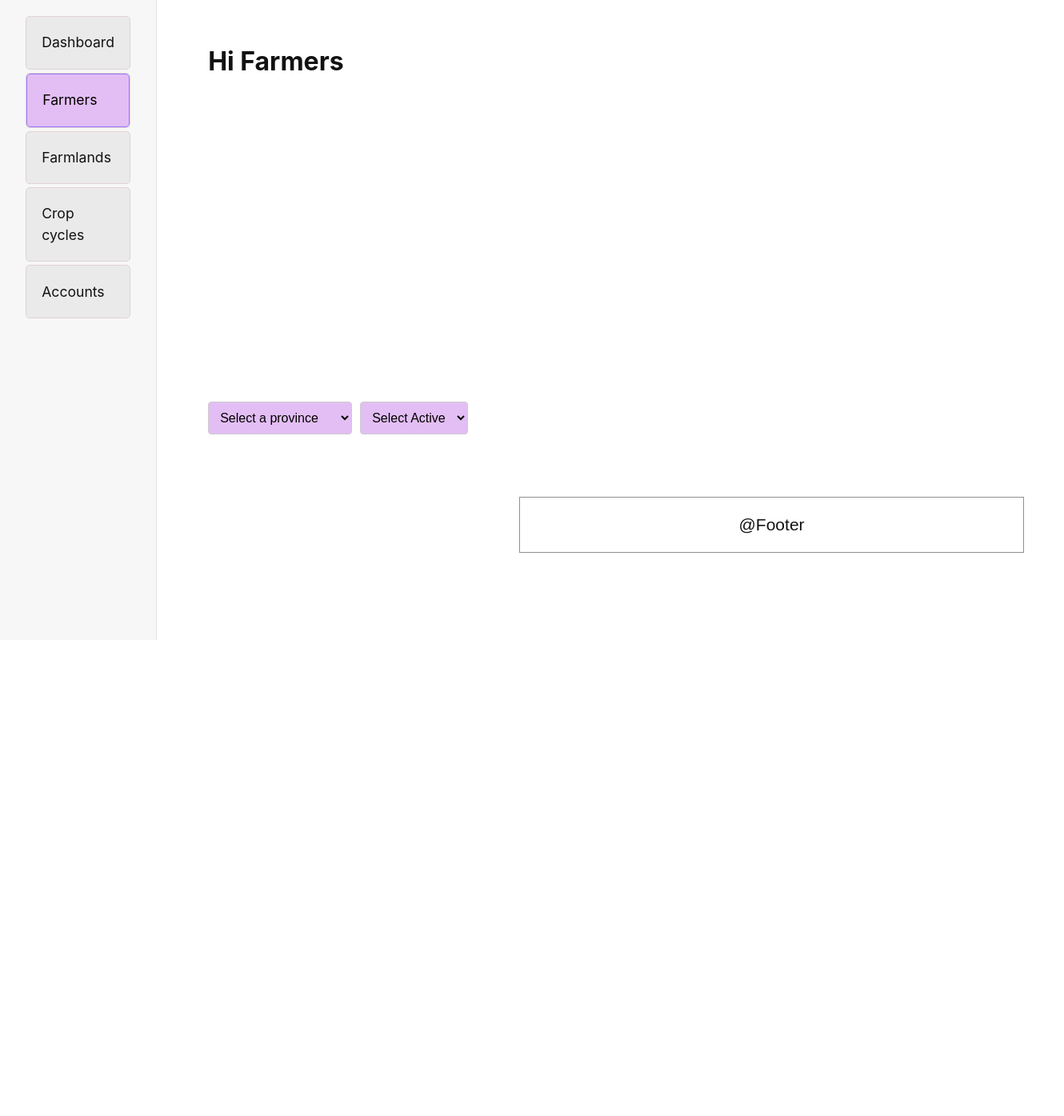
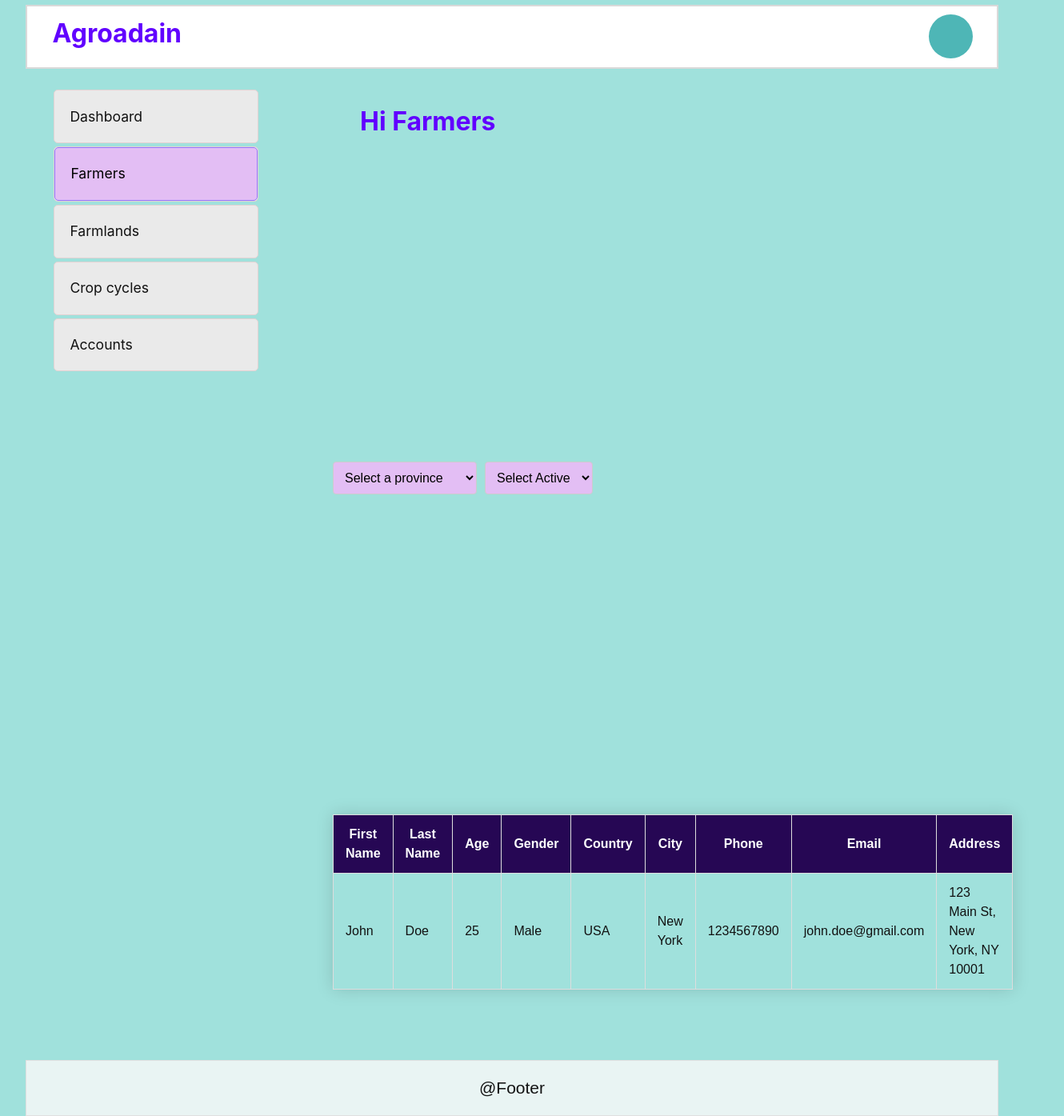
Before and after one commit to vouchheang/Test, a React (Vite) app: page /farmers in a window 1280 px wide. Shown: the whole page at 80% size, 1330 px wide, since content can reach past the window. Before the commit the page ends 923 px from the top, so only its background shows below. Built offline with nearby package versions, Linux system fonts and the light colour scheme.

Commit message:
table layout

```diff
--- a/src/App.jsx
+++ b/src/App.jsx
@@ -1,20 +1,23 @@
-import Footer from './components/Footer';
-import { Outlet } from 'react-router-dom';
-import Menu from './components/Menu';
+import { Outlet } from "react-router-dom";
+import Menu from "./components/Menu";
+import Slider from "./components/Slider";
+import Footer from "./components/Footer"
+import "./styles/App.css";
 
 export default function Root() {
   return (
-    <>
+     <div id="container">
+         <div className="header">
+          <Slider />
+          </div>
 
+         <div className="main">
+         <div className="Menu"><Menu /></div>
+         <div id="detail"><Outlet /></div>
+        </div>
 
+        <div className="footer"><Footer/></div>
+      </div>
 
-     <Menu />
-
-
-      <div id="detail">
-        <Outlet />
-      </div>
-      <Footer/>
-    </>
   );
 }
--- a/src/components/Slider.jsx
+++ b/src/components/Slider.jsx
@@ -3,7 +3,7 @@ import '../styles/Slider.css'
 function Slider() {
   return <div className="sidebar">
     <div className="sidebar1">
-      <h1>Agroadaim</h1>
+      <h1>Agroadain</h1>
     </div>
     <div className="sidebar2">
       <div className="Image"></div>
--- /dev/null
+++ b/src/components/Table.jsx
@@ -0,0 +1,38 @@
+import "../styles/Table.css";
+function Table() {
+    return (
+      <div id="table">
+        <table>
+            <thead>
+                <tr>
+                    <th>First Name</th>
+                    <th>Last Name</th>
+                    <th>Age</th>
+                    <th>Gender</th>
+                    <th>Country</th>
+                    <th>City</th>
+                    <th>Phone</th>
+                    <th>Email</th>
+                    <th>Address</th>
+                </tr>
+            </thead>
+            <tbody>
+                <tr>
+                    <td>John</td>
+                    <td>Doe</td>
+                    <td>25</td>
+                    <td>Male</td>
+                    <td>USA</td>
+                    <td>New York</td>
+                    <td>1234567890</td>
+                    <td>john.doe@gmail.com</td>
+                    <td>123 Main St, New York, NY 10001</td>
+                </tr>
+            </tbody>
+        </table>
+
+      </div>
+    );
+  }
+
+  export default Table;
--- /dev/null
+++ b/src/components/testapi.jsx
@@ -0,0 +1,5 @@
+function Post (props){
+    return<div className='box'>Post {props.post.title}</div>
+}
+
+export default Post;
--- a/src/pages/Dashboard.jsx
+++ b/src/pages/Dashboard.jsx
@@ -24,7 +24,6 @@ const Dashboard = () => {
 
   return (
     <div className="dashboard-container">
-      <h2>Overview</h2>
       <div className="dashboard-stats">
         <Boxdashboard totalFarmers={totalFarmers} />
         <Boxdashboard totalFarmers={totalFarmers} />
--- a/src/pages/Farmer.jsx
+++ b/src/pages/Farmer.jsx
@@ -1,4 +1,6 @@
 import Dropdown from '../components/Dropdown';
+import Table from "../components/Table";
+
 
 function Farmers() {
   return (
@@ -6,6 +8,8 @@ function Farmers() {
       <h1>Hi Farmers</h1>
 
       <Dropdown/>
+
+     <Table/>
     </>
   );
 }
--- /dev/null
+++ b/src/styles/App.css
@@ -0,0 +1,37 @@
+body{
+  background-color: #25bbae6e;
+}
+#container{
+    width: 95%;
+    margin: 0 auto;
+
+}
+.main{
+    width: 100%;
+    height: auto;
+    /* background-color: #dd9797; */
+    display: flex;
+}
+.Menu{
+    flex: 1;
+}
+#detail{
+    flex: 4;
+}
+.btn{
+    padding: 10px;
+    border: 1px solid black;
+  }
+  .postbox{
+    width: 50%;
+    overflow: hidden;
+  }
+  .box{
+    width: 90%;
+    height: 50px;
+    border: 1px solid black;
+    margin: 10px ;
+    display: flex;
+    justify-content: center;
+    align-items: center;
+  }
--- a/src/styles/Dashboard.css
+++ b/src/styles/Dashboard.css
@@ -1,23 +1,14 @@
-.dashboard-container {
-  padding: 2rem;
-  background-color: #41D5DE;
-  border-radius: 8px;
-  overflow: hidden;
-  box-shadow: 0 0 10px rgba(0, 0, 0, 0.1);
-
-}
-
 .dashboard-stats {
   display: grid;
   grid-template-columns: repeat(2, 1fr);
-  gap: 2.5rem;
+  gap: 1rem;
 }
 
 
 .dashboard-stat {
-  background-color: white;
-  padding: 5.5rem;
-  border-radius: 8px;
+  background-color: rgba(243, 239, 239, 0.804);
+  padding: 4rem;
+  border: 1px solid rgb(195, 195, 195);
   box-shadow: 0 0 5px rgba(0, 0, 0, 0.1);
   text-align: center;
 }
--- a/src/styles/Footer.css
+++ b/src/styles/Footer.css
@@ -1,13 +1,12 @@
-
-.footer{
+footer{
     width: 100%;
     height: 70px;
-    background-color: white;
-    border: 1px solid rgb(146, 142, 142);
+    margin-top: 3%;
+    border: 1px solid rgb(223, 223, 223);
     font-size: 21px;
     display: flex;
     justify-content: center;
     align-items: center;
     font-family:sans-serif;
-    margin-top: 48.5%;
+    background-color: rgba(248, 248, 248, 0.829);
 }
--- a/src/styles/Menu.css
+++ b/src/styles/Menu.css
@@ -1,9 +1,9 @@
 #Menu {
     width: 20rem;
-    background-color: #f7f7f7;
-    border-right: solid 1px #e3e3e3;
     display: flex;
     flex-direction: column;
+    margin-top:2% ;
+    margin-left: 1%;
   }
 
   #Menu > * {
@@ -21,6 +21,7 @@
 
   #Menu nav {
     flex: 1;
+    background-color: none;
     overflow: auto;
     padding-top: 1rem;
 
--- a/src/styles/Slider.css
+++ b/src/styles/Slider.css
@@ -1,9 +1,11 @@
 .sidebar{
-    width: 85%;
+    width: 100%;
     height: 80px;
     background-color: #FFFFFF;
     display: flex;
     overflow: hidden;
+    margin: auto;
+    margin-top: 0.5%;
     border: 2px solid #D9D9D9;
 }
 
--- /dev/null
+++ b/src/styles/Table.css
@@ -0,0 +1,30 @@
+#table{
+    width: 100%;
+
+}
+table {
+    width: 100%;
+    border-collapse: collapse;
+    margin: 20px 0;
+    font-size: 1em;
+    font-family: Arial, sans-serif;
+    min-width: 400px;
+    box-shadow: 0 0 20px rgba(0, 0, 0, 0.15);
+}
+
+thead tr {
+    background-color: #260754;
+    color: #ffffff;
+    text-align: left;
+    font-weight: bold;
+    text-align: center;
+}
+
+th, td {
+    padding: 12px 15px;
+    border: 1px solid #dddddd;
+}
+
+tbody tr:hover {
+    background-color: #f1f1f1;
+}
```
